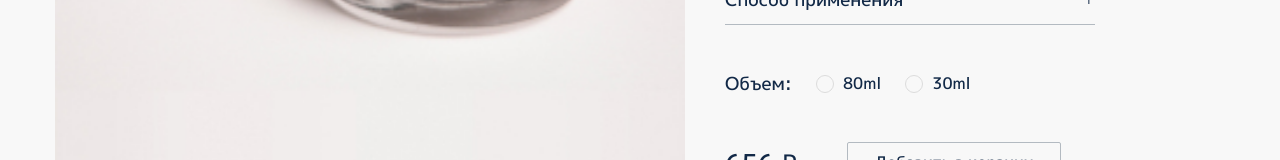
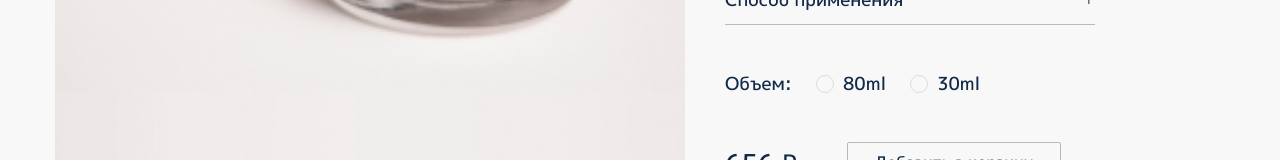
Before and after one commit to fry13/maroon, a Next.js app: page /catalog/0 in a window 1280 px wide. Shown: the part 536-696 px from the top of the page. Built offline with nearby package versions, Linux system fonts and the light colour scheme.

Commit message:
fix: correct oversight

```diff
--- a/src/components/Checkbox/Checkbox.module.scss
+++ b/src/components/Checkbox/Checkbox.module.scss
@@ -3,6 +3,7 @@
 .input_wrapper {
   display: flex;
   align-items: center;
+  font-size: 18px;
   @extend %hoverable;
   & .input:checked ~ .checkmark {
     background-color: $primary-font-color;
@@ -29,3 +30,9 @@
   border: 1px solid $bg-color;
   margin-right: 10px;
 }
+
+@media (max-width: 560px) {
+  .input_wrapper {
+    font-size: 16px;
+  }
+}
```
